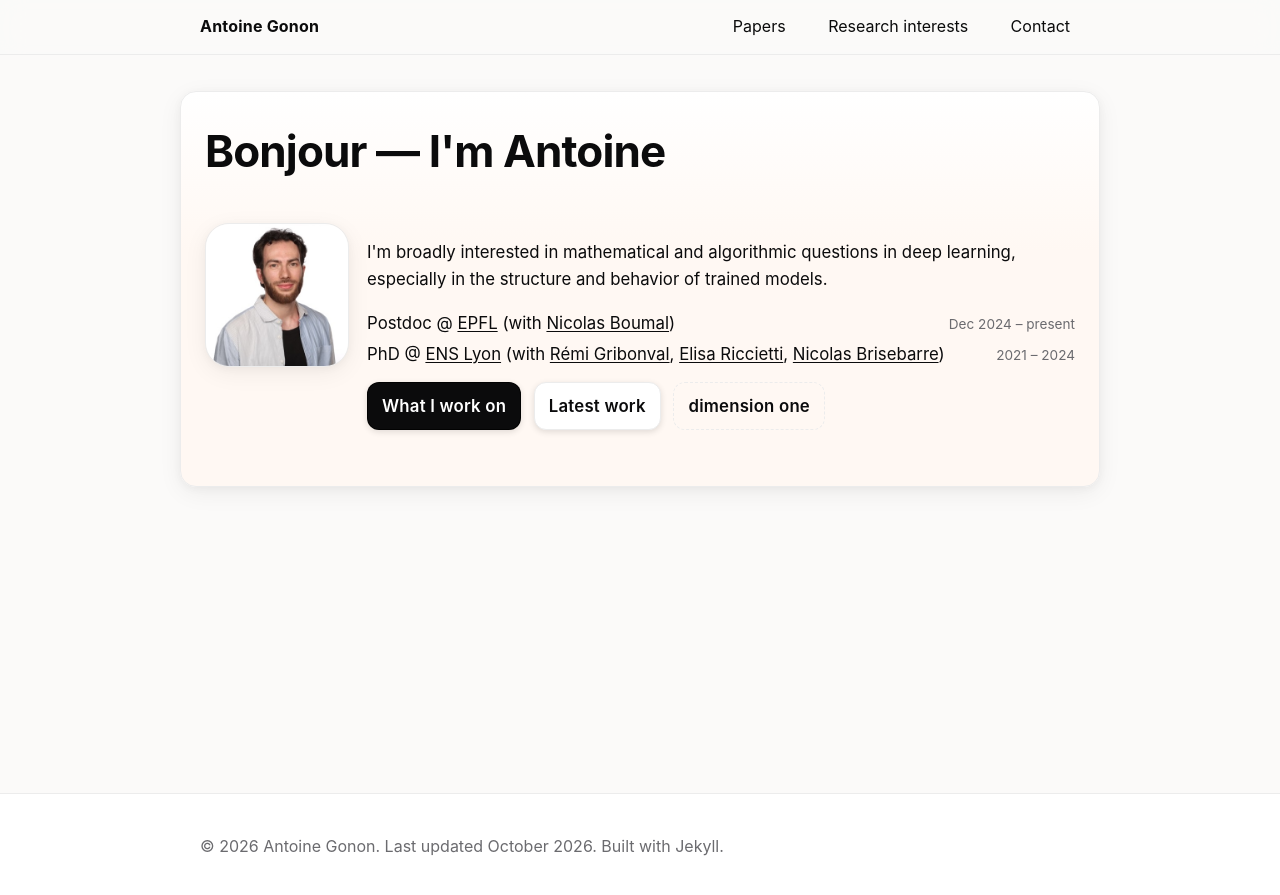
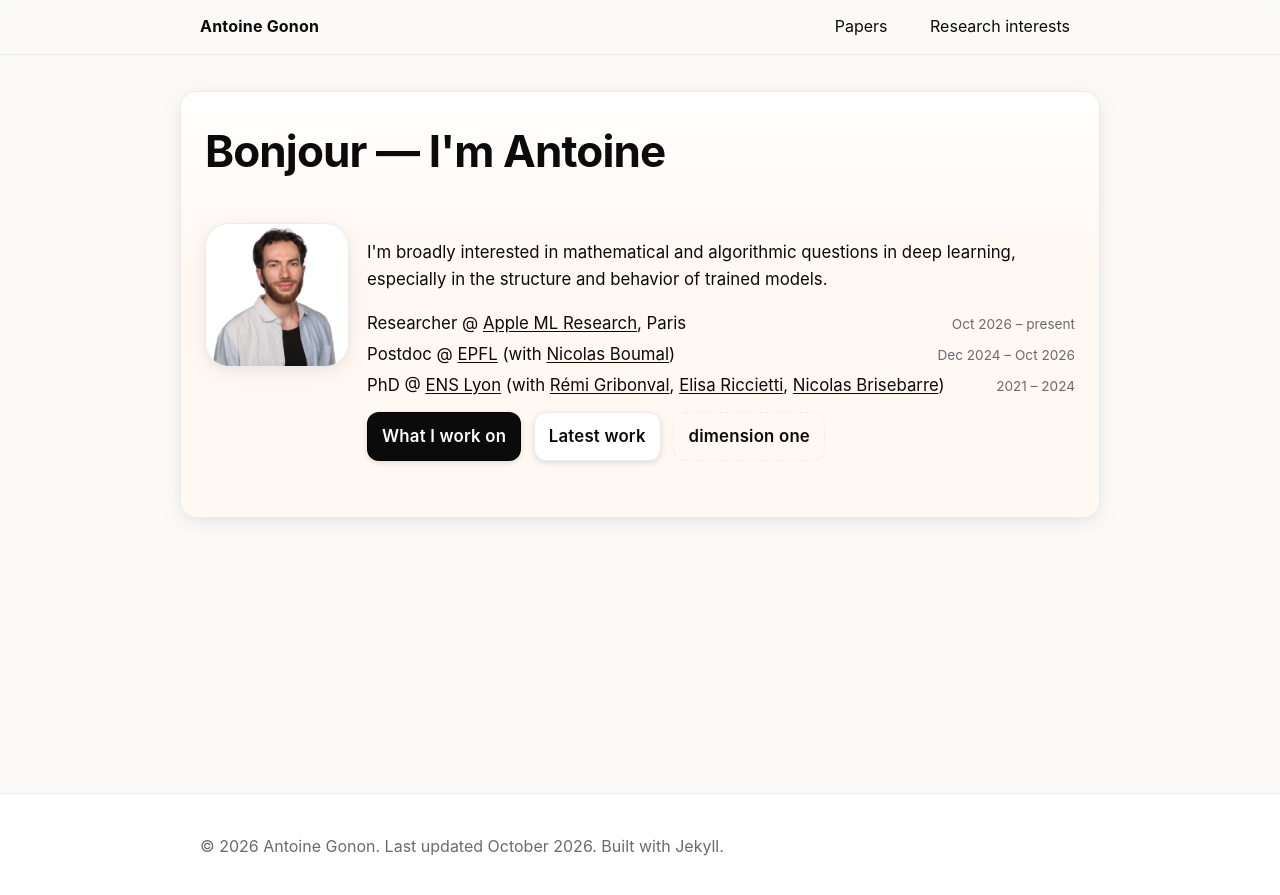
Before and after one commit to agonon/agonon.github.io, a Jekyll site: the page built from index.md, in a window 1280 px wide. Shown: the top 895 px of the page. Built offline with Jekyll 4.4.1, drawn with Linux system fonts in a browser that asks for light colours.

Commit message:
update affiliation + nips 26

```diff
--- a/_config.yml
+++ b/_config.yml
@@ -20,8 +20,6 @@ nav:
     url: "/papers/"
   - name: "Research interests"
     url: "/interests/"
-  - name: "Contact"
-    url: "/contact/"
 
 # Social (fill what you use)
 social:
@@ -32,6 +30,7 @@ social:
 
 # External links used in content
 links:
+  apple_mlr: "https://machinelearning.apple.com/"
   epfl: "https://www.epfl.ch/en/"
   enslyon: "https://www.ens-lyon.fr/en/"
 
@@ -42,6 +41,7 @@ people:
   brisebarre: { name: "Nicolas Brisebarre", url: "https://perso.ens-lyon.fr/nicolas.brisebarre/" }
 
 exclude:
+  - pages/contact.md
   - _site
   - README.md
   - node_modules
--- a/_data/papers.yml
+++ b/_data/papers.yml
@@ -3,7 +3,7 @@
   title: "Support Before Frequency in Discrete Diffusion"
   authors: "Adrian Müller, Antoine Gonon, Zebang Shen, Ya-Ping Hsieh, Niao He"
   year: 2026
-  venue: "arXiv"
+  venue: "NeurIPS 2026"
   links:
     arxiv: "https://arxiv.org/abs/2605.13999"
     pdf:   "https://arxiv.org/pdf/2605.13999"
--- a/index.md
+++ b/index.md
@@ -12,15 +12,24 @@ seo_title: "Antoine Gonon, mathematics of deep learning"
     <ul class="roles">
       <li>
         <div class="role">
-            <span>
-              Postdoc @
-              <a href="{{ site.links.epfl }}" target="_blank" rel="noopener">EPFL</a>
-              (with
-              <a href="{{ site.people.boumal.url }}" target="_blank" rel="noopener">{{ site.people.boumal.name }}</a>)
-            </span>
-            <span class="dates">Dec 2024 – present</span>
-          </div>
-        </li>
+          <span>
+            Researcher @
+            <a href="{{ site.links.apple_mlr }}" target="_blank" rel="noopener">Apple ML Research</a>, Paris
+          </span>
+          <span class="dates">Oct 2026 – present</span>
+        </div>
+      </li>
+      <li>
+        <div class="role">
+          <span>
+            Postdoc @
+            <a href="{{ site.links.epfl }}" target="_blank" rel="noopener">EPFL</a>
+            (with
+            <a href="{{ site.people.boumal.url }}" target="_blank" rel="noopener">{{ site.people.boumal.name }}</a>)
+          </span>
+          <span class="dates">Dec 2024 – Oct 2026</span>
+        </div>
+      </li>
       <li>
         <div class="role">
           <span>
```
Also changed, not shown: _includes/interests-content.md (+1 -1 lines), pages/contact.md (+1 -3 lines).
